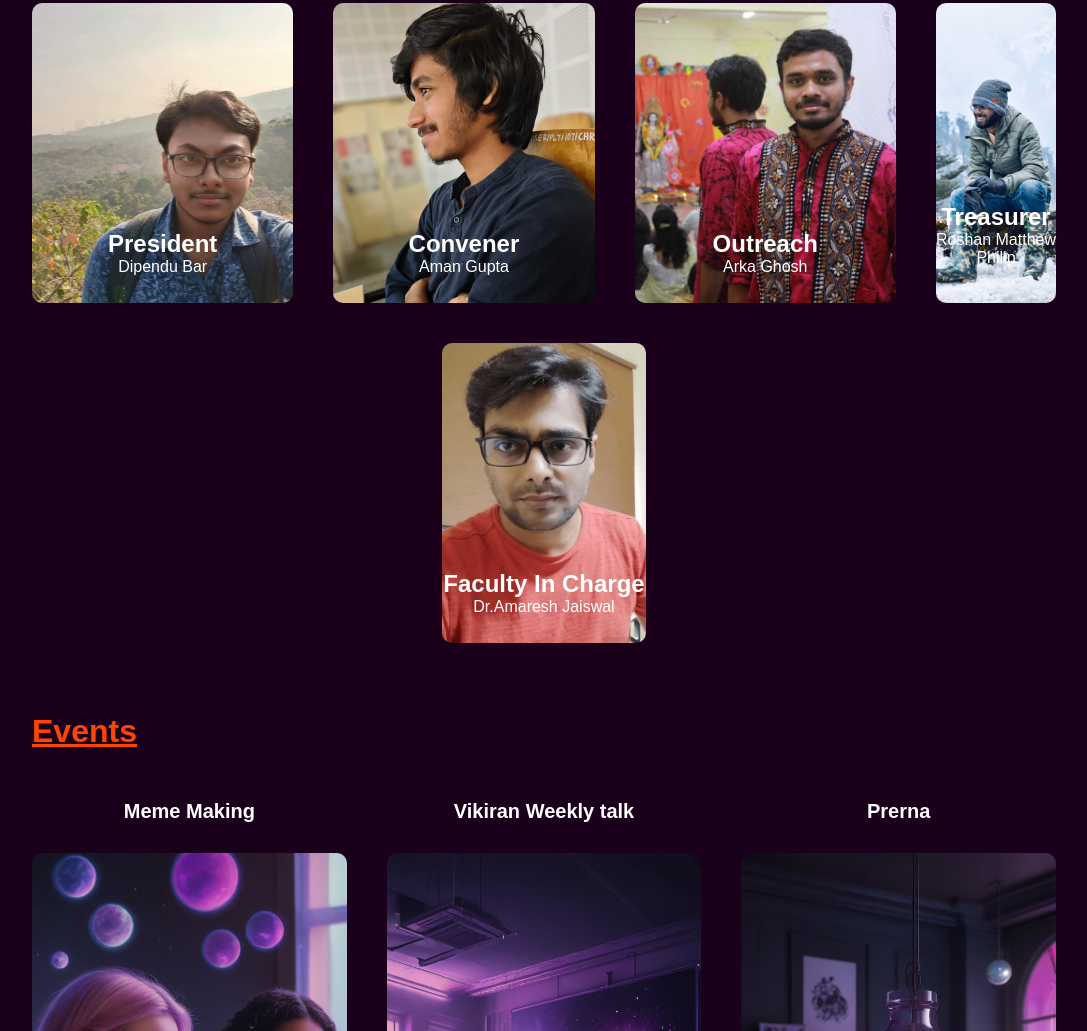
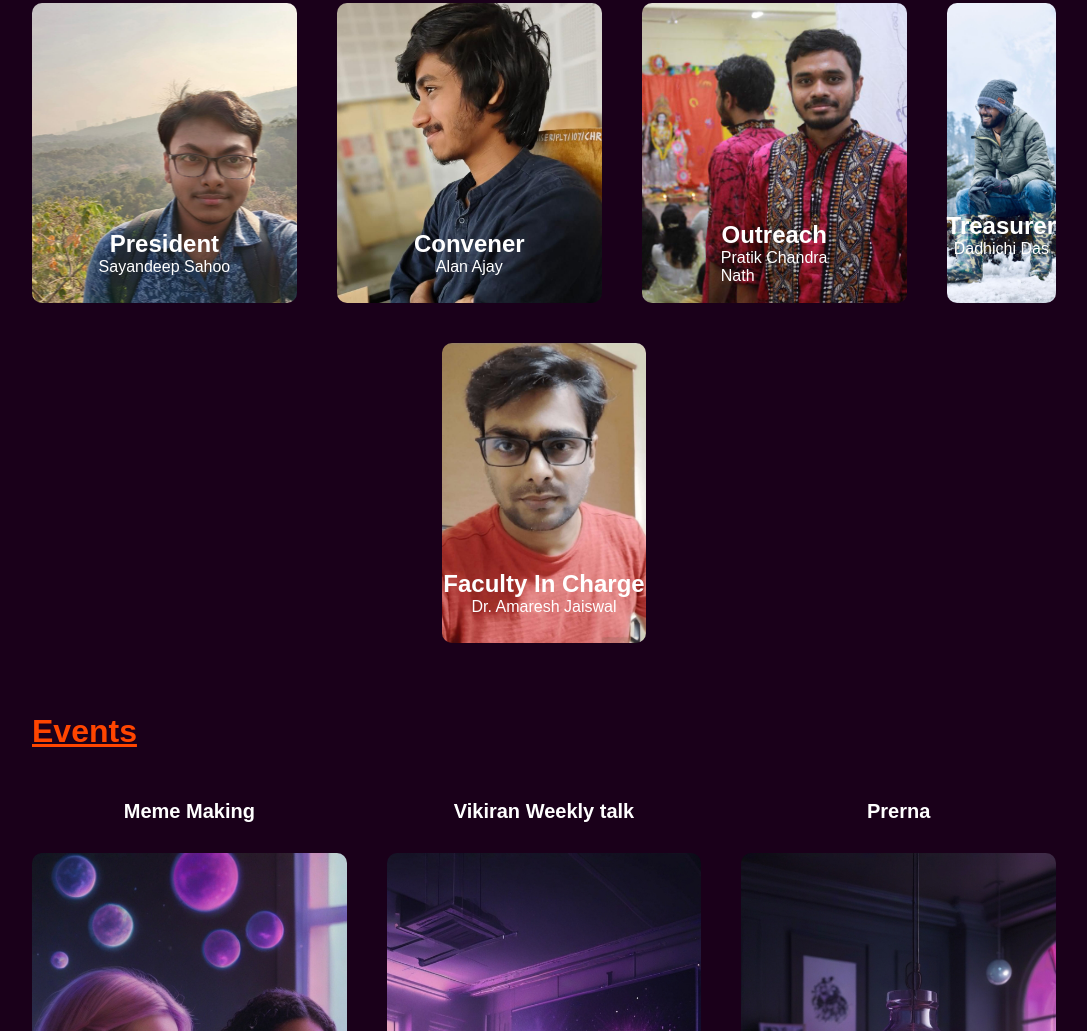
Before and after one commit to Vikiran-Niser/vikiran-website, a plain HTML site: page index.html in a window 1280 px wide. Shown: the part 1344-2375 px from the top of the page, without its empty margins (96-1183 px from the left). Drawn offline with Linux system fonts and the light colour scheme.

Commit message:
Update index.html

```diff
--- a/index.html
+++ b/index.html
@@ -54,33 +54,32 @@
         <div class="members">
             <div class="President">
                 <h2>President</h2>
-                <p>Dipendu Bar</p>
+                <p>Sayandeep Sahoo</p>
             </div>
 
             <div class="Convener">
                 <h2>Convener</h2>
-                <p>Aman Gupta</p>
+                <p>Alan Ajay</p>
             </div>
 
             <div class="Outreach">
                 <h2>Outreach</h2>
-                <p>Arka Ghosh</p>
+                <p>Pratik Chandra<br>Nath</p>
             </div>
 
             <div class="Treasurer">
                 <h2>Treasurer</h2>
-                <p>Roshan Matthew<br> Philip</p>
+                <p>Dadhichi Das</p>
             </div>
 
             <div class="FIC">
                 <h2>Faculty In Charge</h2>
-                <p>Dr.Amaresh Jaiswal</p>
+                <p>Dr. Amaresh Jaiswal</p>
             </div>
-
         </div>
-
     </div>
 </div>
+
 
 
 <!--__________________________________Events_______________________________________________-->
```
